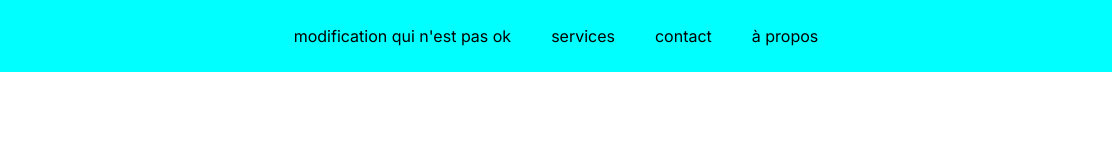
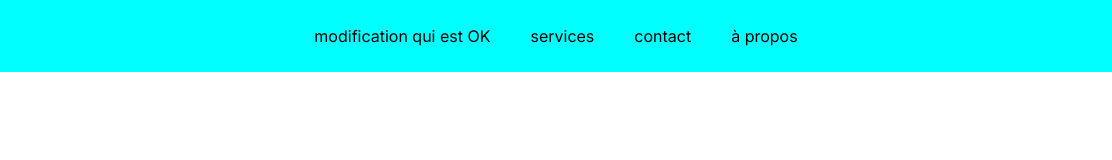
Before and after one commit to Virgile-fr/Portfolio-NOM-PRENOM-DADGM2, a plain HTML site: page index.html in a window 1280 px wide. Shown: the full height of the page, 84-1196 px from the left. Drawn offline with Linux system fonts and the light colour scheme.

Commit message:
Revert "commit qui n'est pas ok"
This reverts commit db0b73d550576eff96be08f87684ee2ee767008f.

```diff
--- a/index.html
+++ b/index.html
@@ -12,7 +12,7 @@
 
         <img src="./images/Symbol.svg" alt="">
         <div class="navigation">
-            <a href="">modification qui n'est pas ok</a>
+            <a href="">modification qui est OK</a>
             <a href="">services</a>
             <a href="">contact</a>
             <a href="">à propos</a>
```
Also changed, not shown: photoquejeneveuxpas.png (deleted).
